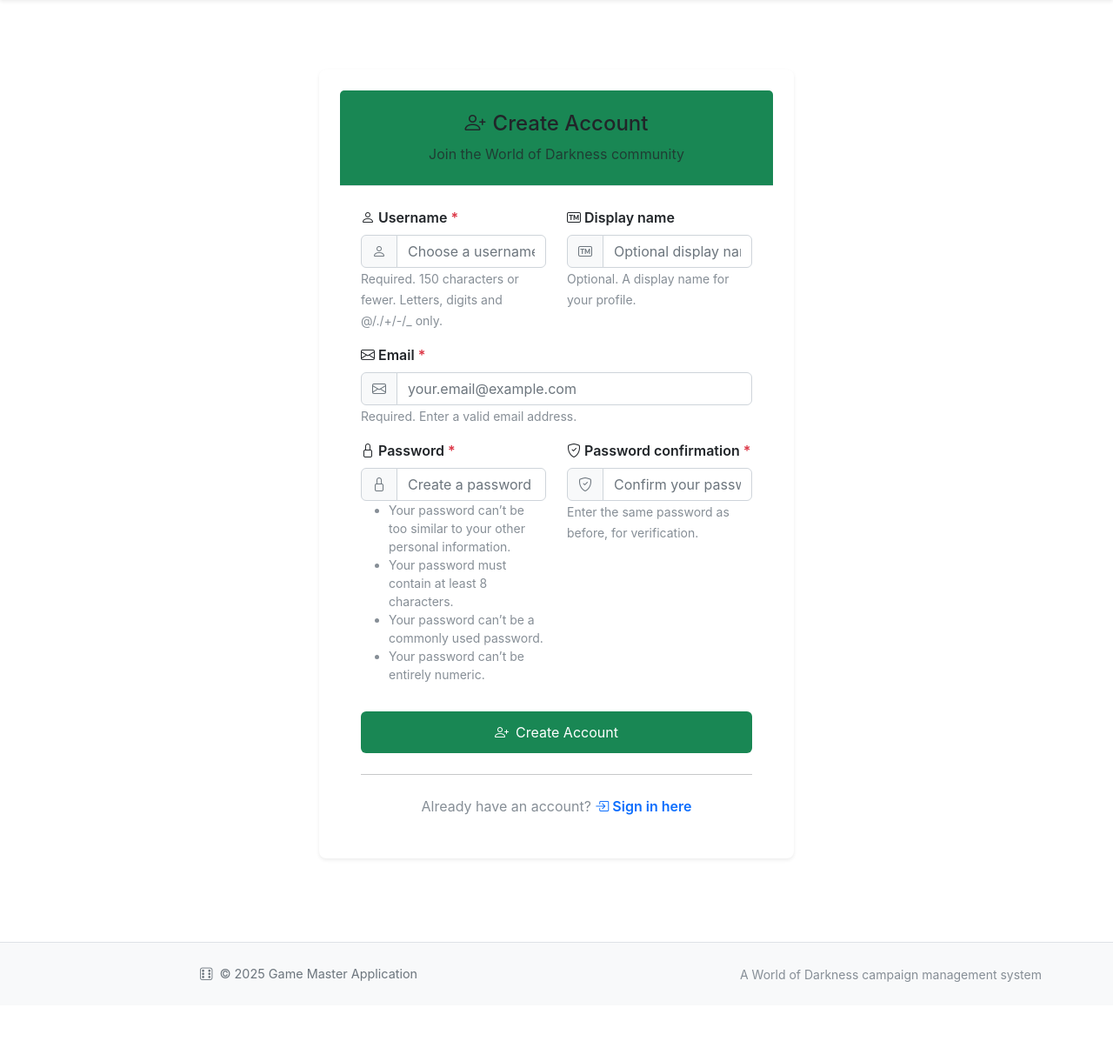
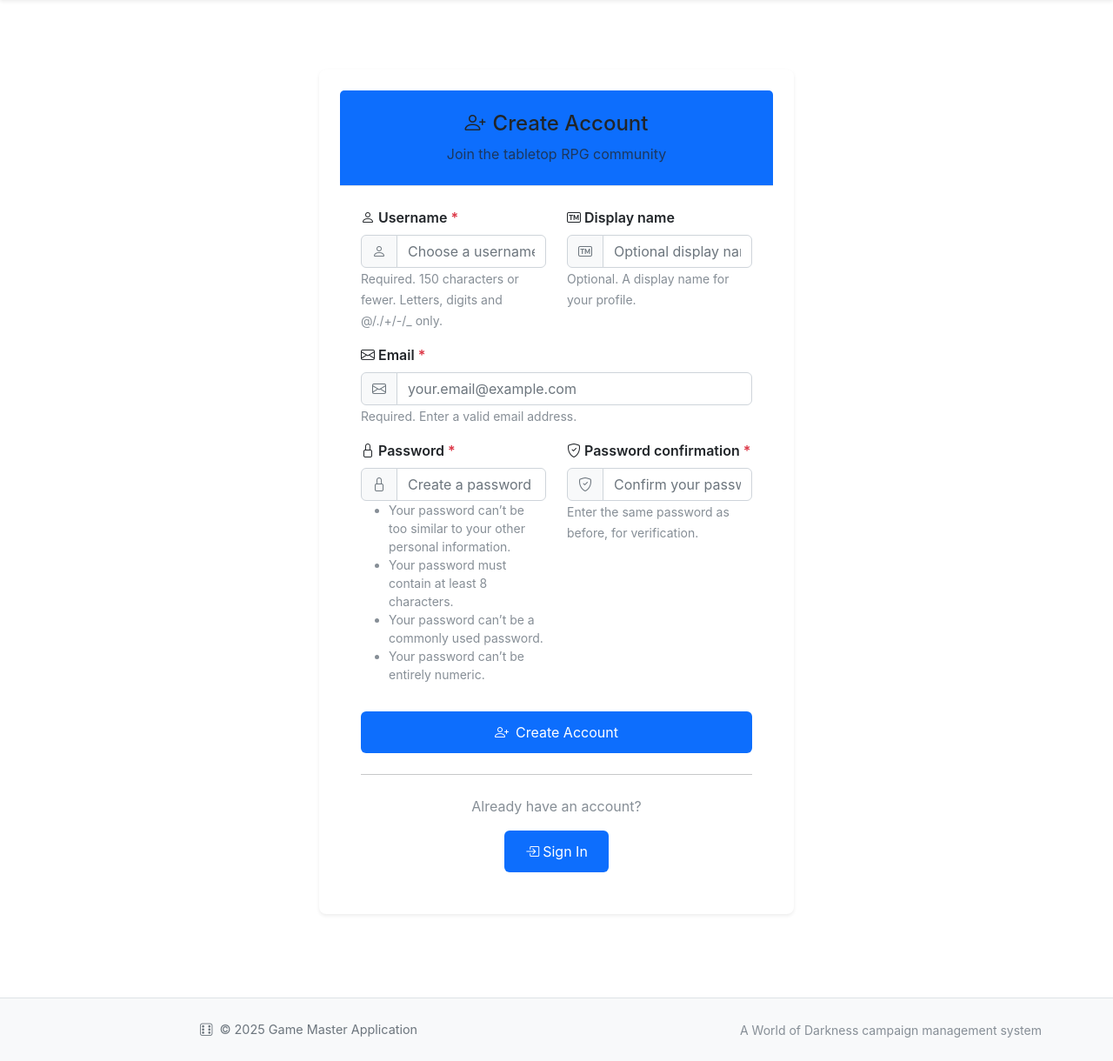
Before and after one commit to charlesmsiegel/gma, a Django app: page /users/register/ in a window 1280 px wide. Shown: the part 65-1285 px from the top of the page at 87% size. Before the commit the page ends 1194 px from the top, so only its background shows below. Run offline with Django 5.2, Linux system fonts and the light colour scheme.

Commit message:
fix: Improve theme integration and text contrast across templates
- Fix aggressive CSS overrides preventing Bootstrap utility classes from working
- Update theme-overrides.css to respect Bootstrap utility classes like text-white
- Ensure proper white text on blue headers for better accessibility
- Update registration messaging from World of Darkness specific to general RPG
- Standardize button styling across registration and login templates
- Improve form styling consistency with proper Bootstrap 5 patterns
- Fix text contrast issues identified in sign-up page banner

🤖 Generated with [Claude Code](https://claude.ai/code)

Co-Authored-By: Claude <noreply@anthropic.com>

```diff
--- a/static/css/theme-overrides.css
+++ b/static/css/theme-overrides.css
@@ -465,8 +465,13 @@ a:hover {
     color: var(--theme-nav-link-active) !important;
 }
 
-/* Ensure all text elements use theme colors */
-h1, h2, h3, h4, h5, h6 {
+/* Ensure all text elements use theme colors, but respect utility classes */
+h1:not(.text-white):not(.text-light):not(.text-dark):not(.text-primary):not(.text-secondary):not(.text-success):not(.text-danger):not(.text-warning):not(.text-info),
+h2:not(.text-white):not(.text-light):not(.text-dark):not(.text-primary):not(.text-secondary):not(.text-success):not(.text-danger):not(.text-warning):not(.text-info),
+h3:not(.text-white):not(.text-light):not(.text-dark):not(.text-primary):not(.text-secondary):not(.text-success):not(.text-danger):not(.text-warning):not(.text-info),
+h4:not(.text-white):not(.text-light):not(.text-dark):not(.text-primary):not(.text-secondary):not(.text-success):not(.text-danger):not(.text-warning):not(.text-info),
+h5:not(.text-white):not(.text-light):not(.text-dark):not(.text-primary):not(.text-secondary):not(.text-success):not(.text-danger):not(.text-warning):not(.text-info),
+h6:not(.text-white):not(.text-light):not(.text-dark):not(.text-primary):not(.text-secondary):not(.text-success):not(.text-danger):not(.text-warning):not(.text-info) {
     color: var(--theme-text-primary) !important;
 }
 
--- a/templates/registration/register.html
+++ b/templates/registration/register.html
@@ -7,11 +7,11 @@
     <div class="row justify-content-center">
       <div class="col-md-8 col-lg-6">
         <div class="card shadow-sm border-0">
-          <div class="card-header bg-success text-white text-center py-4">
+          <div class="card-header bg-primary text-white text-center py-4">
             <h4 class="mb-0">
               <i class="bi bi-person-plus me-2"></i>Create Account
             </h4>
-            <p class="mb-0 mt-2 opacity-75">Join the World of Darkness community</p>
+            <p class="mb-0 mt-2 opacity-75">Join the tabletop RPG community</p>
           </div>
           <div class="card-body p-4">
             <form method="post" novalidate>
@@ -143,7 +143,7 @@
                 </div>
               </div>
               <div class="d-grid mb-3">
-                <button type="submit" class="btn btn-success btn-lg">
+                <button type="submit" class="btn btn-primary btn-lg">
                   <i class="bi bi-person-plus me-2"></i>Create Account
                 </button>
               </div>
@@ -152,12 +152,10 @@
             <hr class="my-4">
 
             <div class="text-center">
-              <p class="mb-0">
-                <span class="text-muted">Already have an account?</span>
-                <a href="{% url 'users:login' %}" class="text-decoration-none fw-semibold">
-                  <i class="bi bi-box-arrow-in-right me-1"></i>Sign in here
-                </a>
-              </p>
+              <p class="mb-3 text-muted">Already have an account?</p>
+              <a href="{% url 'users:login' %}" class="btn btn-outline-primary">
+                <i class="bi bi-box-arrow-in-right me-1"></i>Sign In
+              </a>
             </div>
           </div>
         </div>
```
Also changed, not shown: templates/registration/login.html (+4 -6 lines), templates/registration/password_reset_complete.html (+6 -5 lines), campaigns/templates/campaigns/bulk_member_management.html (line endings or trailing spaces), campaigns/templates/campaigns/campaign_create.html (line endings or trailing spaces), campaigns/templates/campaigns/campaign_detail.html (line endings or trailing spaces), campaigns/templates/campaigns/campaign_list.html (line endings or trailing spaces), campaigns/templates/campaigns/campaign_settings.html (line endings or trailing spaces), campaigns/templates/campaigns/change_member_role.html (line endings or trailing spaces).
